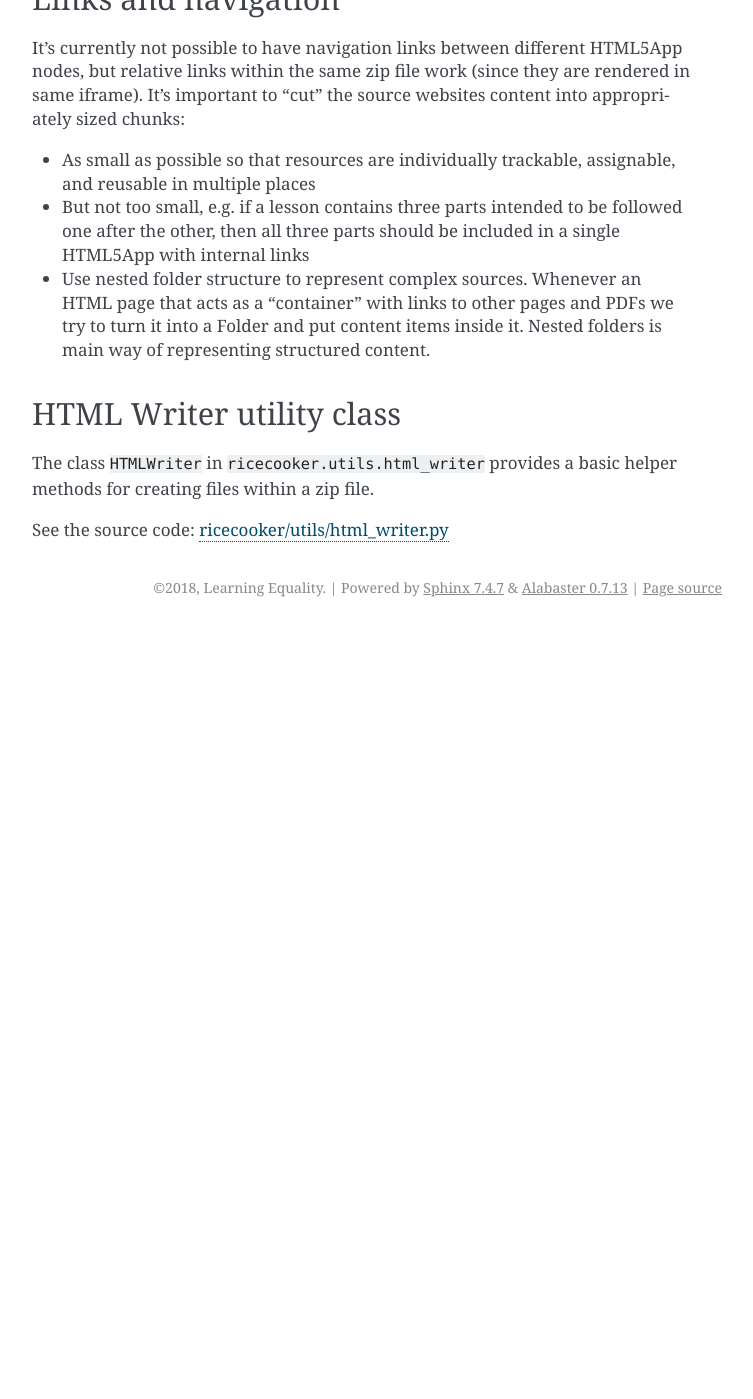
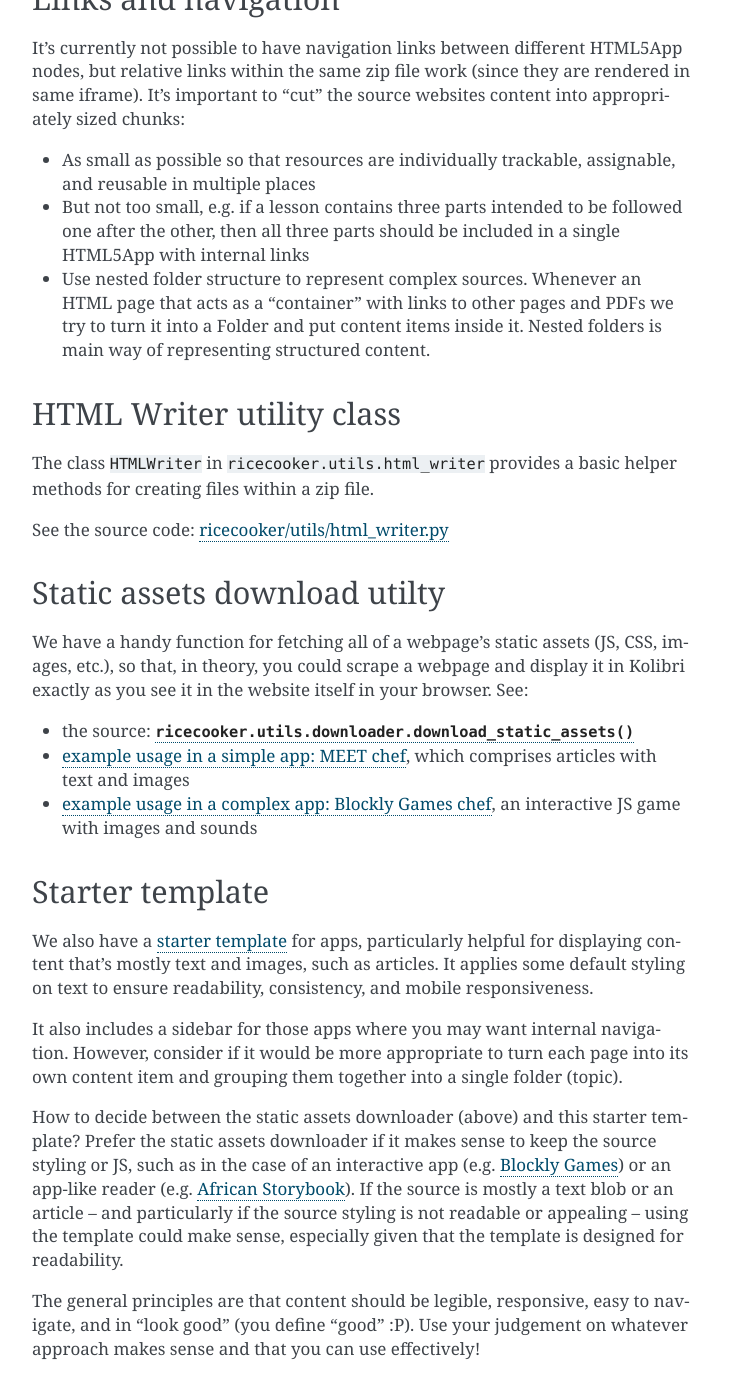
Before and after one commit to learningequality/ricecooker, a Sphinx documentation site: the page built from docs/htmlapps.md, in a window 1280 px wide and 1400 px high, scrolled down 755 px. Shown: the whole window, without its empty margins (388-1141 px from the left). Built offline with Sphinx 7.4.7, drawn with Linux system fonts in a browser that asks for light colours; pages that are not in the unit, such as notebooks, are missing from menus; before the commit the page ends 1382 px from its top, so only the background shows below that; some of the changed text lies outside the part shown.

Commit message:
Add docs and usage guidelines for the static assets downloader and starter template

```diff
--- a/docs/htmlapps.md
+++ b/docs/htmlapps.md
@@ -47,3 +47,27 @@ methods for creating files within a zip file.
 
 See the source code:
 [ricecooker/utils/html_writer.py](https://github.com/learningequality/ricecooker/blob/master/ricecooker/utils/html_writer.py#L5)
+
+
+
+Static assets download utilty
+-----------------------------
+
+We have a handy function for fetching all of a webpage's static assets (JS, CSS, images, etc.), so that, in theory, you could scrape a webpage and display it in Kolibri exactly as you see it in the website itself in your browser. See:
+
+- the source: [`ricecooker.utils.downloader.download_static_assets()`](https://github.com/learningequality/ricecooker/blob/428bfde98e0f76310eccd367886aebe62cd9ae5a/ricecooker/utils/downloader.py#L129)
+- [example usage in a simple app: MEET chef](https://github.com/learningequality/sushi-chef-MEET/blob/425327ad552f9f25f582a2057048f6d4475382c1/chef.py#L205), which comprises articles with text and images
+- [example usage in a complex app: Blockly Games chef](https://github.com/learningequality/sushi-chef-blockly-games/blob/270e8bc620be0ed883f40e2739878db54f7243b7/chef.py#L193), an interactive JS game with images and sounds
+
+
+
+Starter template
+----------------
+
+We also have a [starter template](https://github.com/learningequality/html-app-starter) for apps, particularly helpful for displaying content that's mostly text and images, such as articles. It applies some default styling on text to ensure readability, consistency, and mobile responsiveness.
+
+It also includes a sidebar for those apps where you may want internal navigation. However, consider if it would be more appropriate to turn each page into its own content item and grouping them together into a single folder (topic).
+
+How to decide between the static assets downloader (above) and this starter template? Prefer the static assets downloader if it makes sense to keep the source styling or JS, such as in the case of an interactive app (e.g. [Blockly Games](https://github.com/learningequality/sushi-chef-blockly-games)) or an app-like reader (e.g. [African Storybook](https://github.com/learningequality/sushi-chef-african-storybook)). If the source is mostly a text blob or an article -- and particularly if the source styling is not readable or appealing -- using the template could make sense, especially given that the template is designed for readability.
+
+The general principles are that content should be legible, responsive, easy to navigate, and in "look good" (you define "good" :P). Use your judgement on whatever approach makes sense and that you can use effectively!
```
